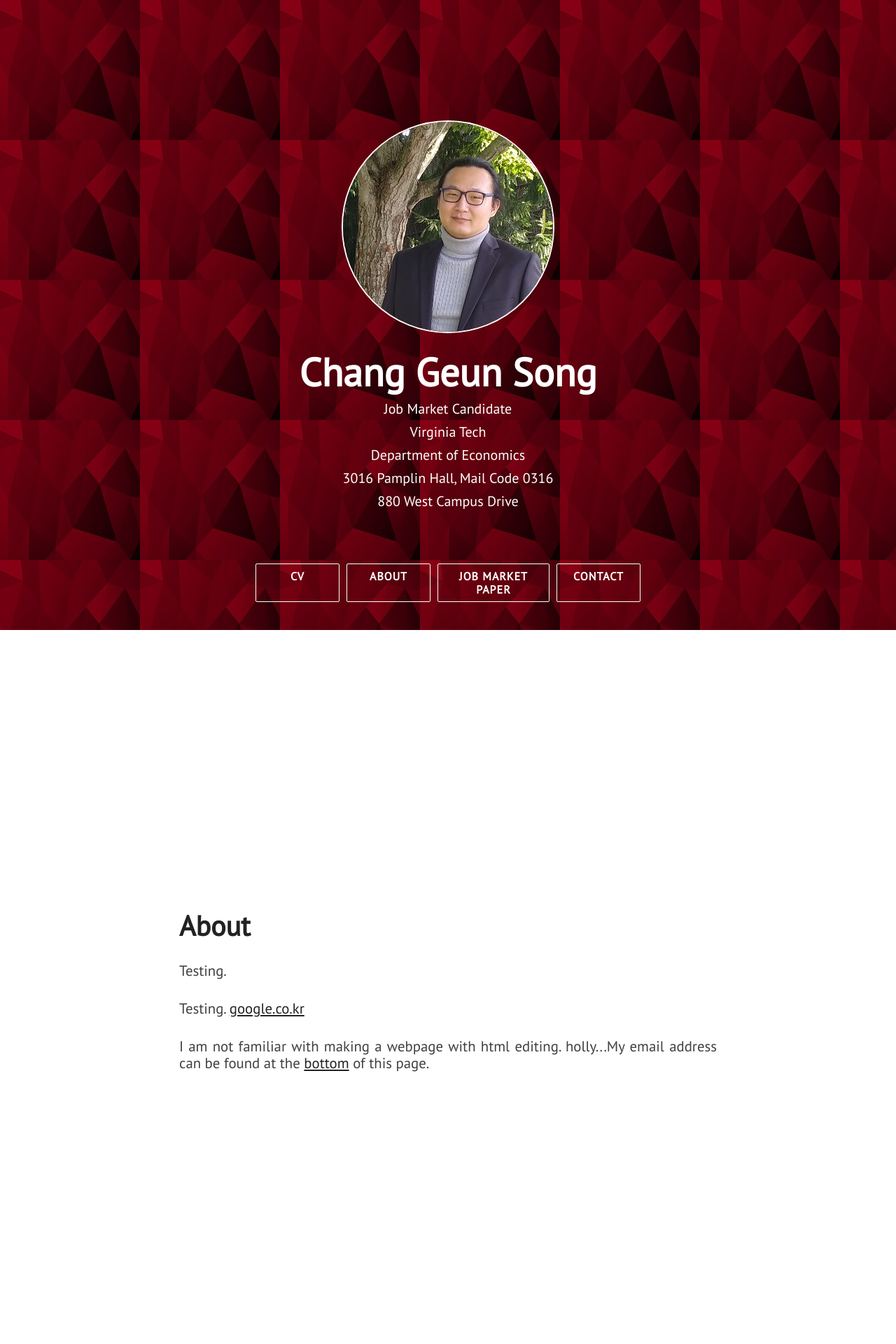
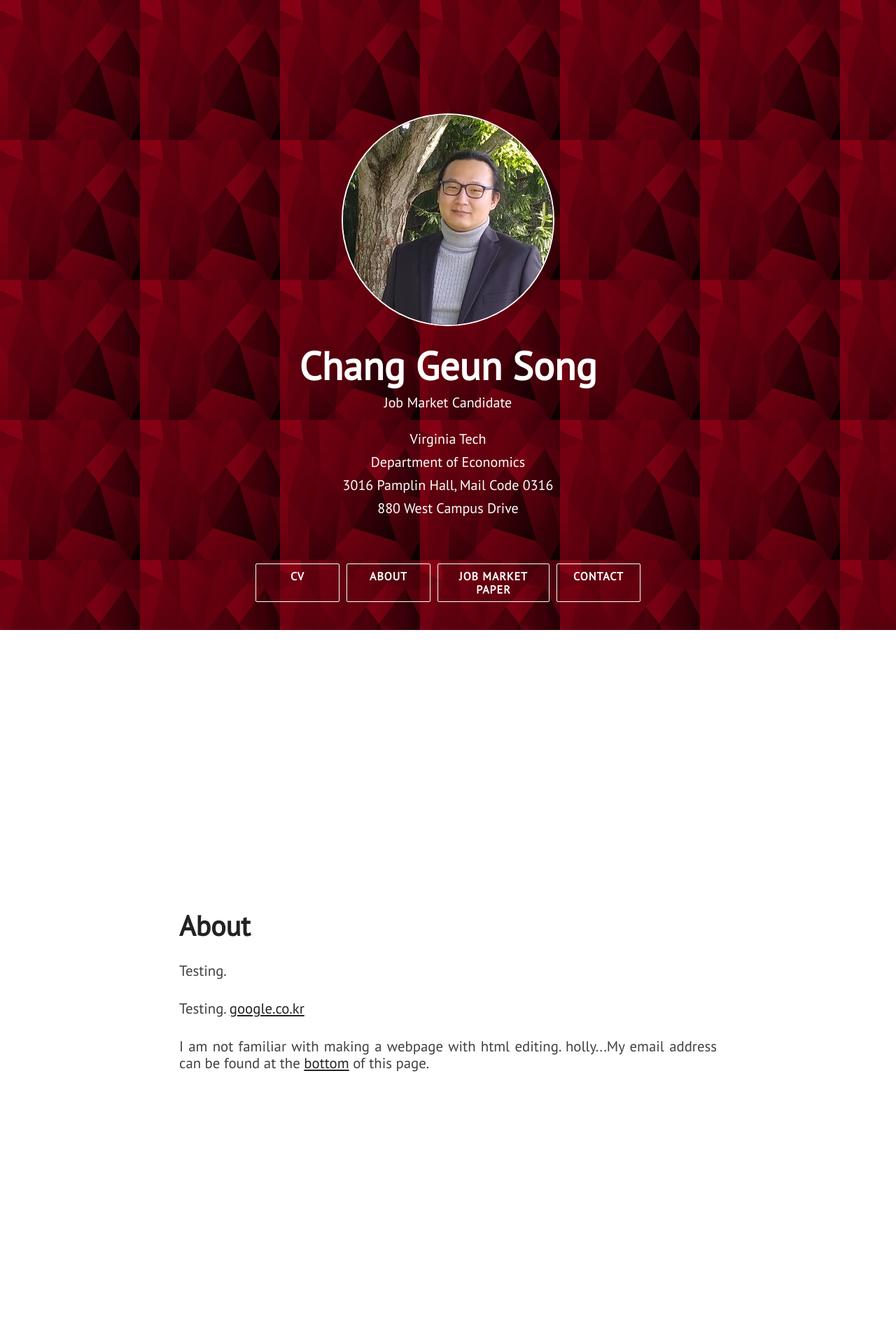
Before and after one commit to KevinKCV/kevinzou, a Jekyll site: the page built from index.html, in a window 1280 px wide. Shown: the top 1920 px of the page at 70% size. Built offline with Jekyll 4.4.1, drawn with Linux system fonts in a browser that asks for light colours; nearby versions of some CDN libraries.

Commit message:
testtesttest

```diff
--- a/_includes/00nav.html
+++ b/_includes/00nav.html
@@ -6,6 +6,7 @@
         </div>
         <div class="head-name head-title animated" id="head-name">{{ site.title }}</div>
         <div class="head-punchline animated">{{ site.description }}</div>
+        <br>
         <div class="head-punchline center-align">Virginia Tech</div>
         <div class="head-punchline center-align">Department of Economics</div>
         <div class="head-punchline center-align">3016 Pamplin Hall, Mail Code 0316</div>
--- a/vendor/css/semi-transparent-buttons.css
+++ b/vendor/css/semi-transparent-buttons.css
@@ -1,5 +1,5 @@
 .semi-transparent-button {
-  border-radius: 50%;
+  clear:both
   display: block;
   box-sizing: border-box;
   margin: 0 auto;
```
